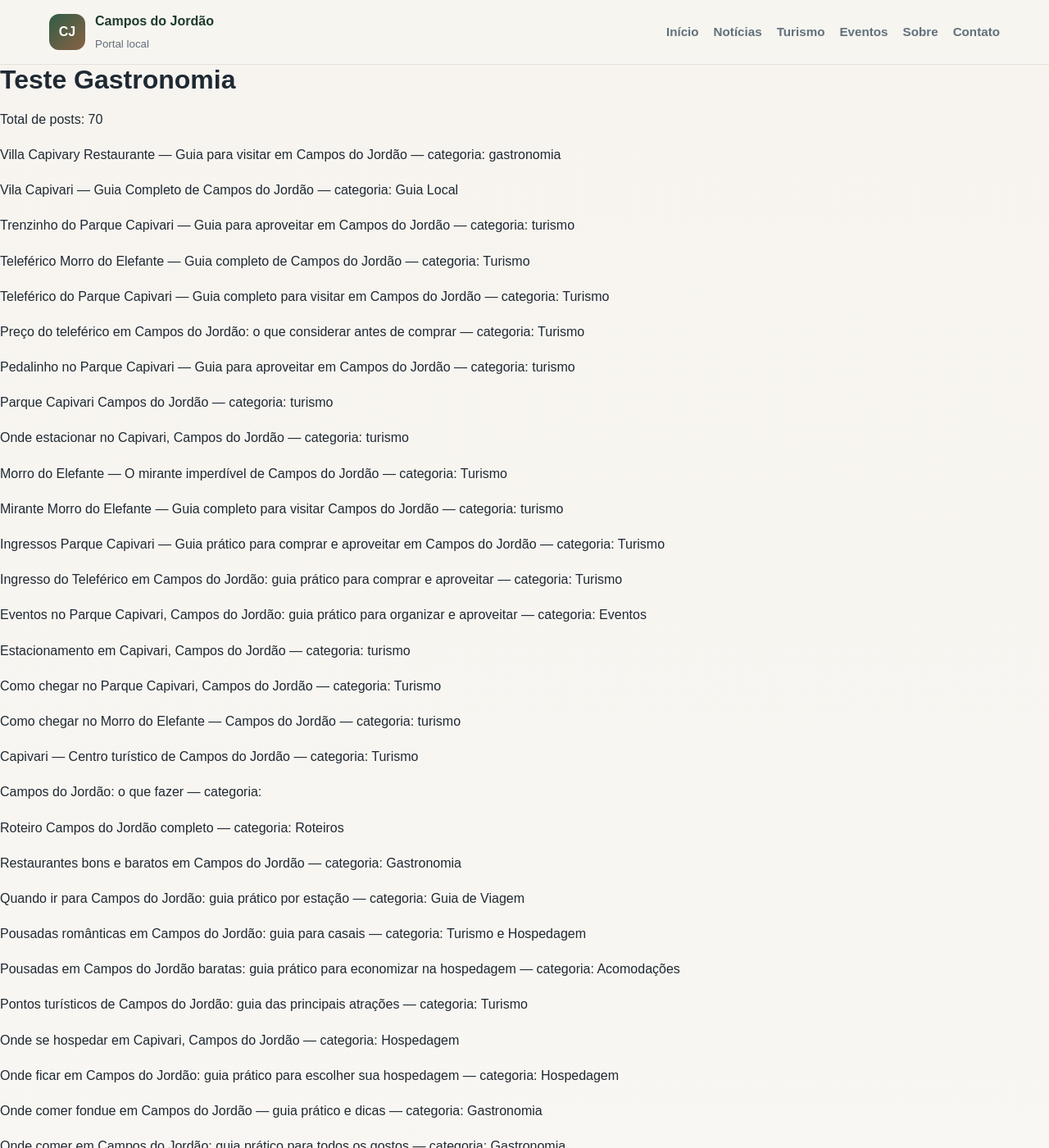
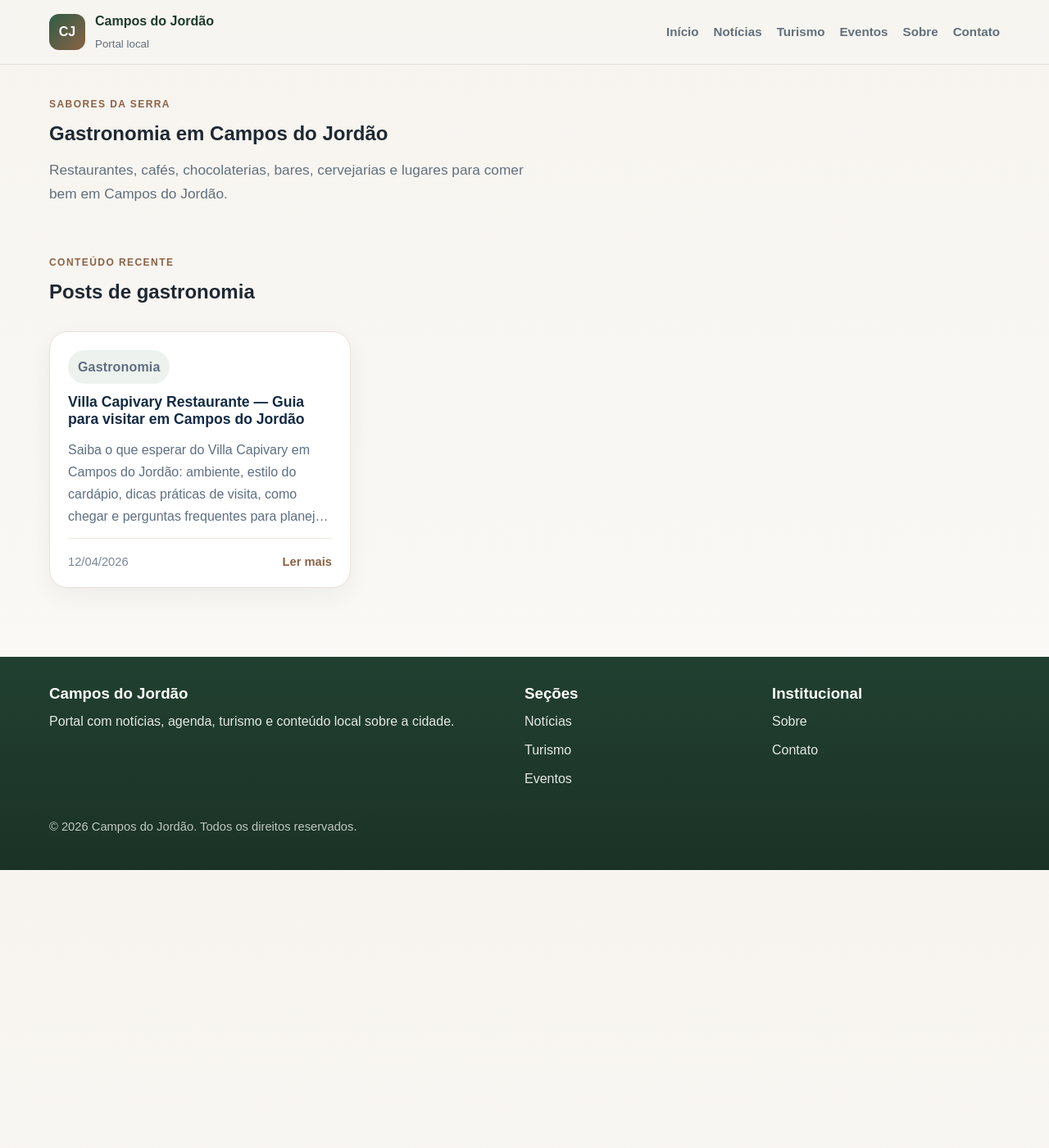
Before and after one commit to projetocamposdojordao/projetocamposdojordao.github.io, a Jekyll site: the page built from gastronomia.md, in a window 1280 px wide and 1400 px high. Shown: the whole window at 82% size. Built offline with Jekyll 4.4.1, drawn with Linux system fonts in a browser that asks for light colours; some of the changed text lies outside the part shown.

Commit message:
Update gastronomia.md

```diff
--- a/gastronomia.md
+++ b/gastronomia.md
@@ -1,15 +1,60 @@
 ---
 layout: default
 title: Gastronomia
+description: Restaurantes, cafés, bares e onde comer bem em Campos do Jordão.
 permalink: /gastronomia/
 ---
 
-<h1>Teste Gastronomia</h1>
+<section class="hero-banner page-hero">
+  <div class="container">
+    <div class="page-hero-card">
+      <p class="eyebrow">Sabores da serra</p>
+      <h1>Gastronomia em Campos do Jordão</h1>
+      <p class="lead">
+        Restaurantes, cafés, chocolaterias, bares, cervejarias e lugares para comer bem em Campos do Jordão.
+      </p>
+    </div>
+  </div>
+</section>
 
-<p>Total de posts: {{ site.posts | size }}</p>
+<section class="content-section">
+  <div class="container">
+    <div class="section-heading">
+      <div>
+        <p class="eyebrow">Conteúdo recente</p>
+        <h2>Posts de gastronomia</h2>
+      </div>
+    </div>
 
-{% for post in site.posts %}
-  <p>
-    {{ post.title }} — categoria: {{ post.category }}
-  </p>
-{% endfor %}
+    {% assign food_posts = site.posts | where: "category", "gastronomia" %}
+
+    {% if food_posts.size == 0 %}
+      <p>Ainda não há posts nesta categoria.</p>
+    {% else %}
+      <div class="cards-grid portal-cards">
+        {% for post in food_posts limit:12 %}
+          <article class="card portal-card">
+            {% if post.image %}
+              <a href="{{ post.url }}">
+                <img src="{{ post.image | relative_url }}" alt="{{ post.title }}" class="card-thumb">
+              </a>
+            {% endif %}
+            <div class="card-body">
+              <p class="tag">Gastronomia</p>
+              <h3><a href="{{ post.url }}">{{ post.title }}</a></h3>
+
+              {% if post.description %}
+                <p>{{ post.description }}</p>
+              {% endif %}
+
+              <div class="card-footer">
+                <span>{{ post.date | date: "%d/%m/%Y" }}</span>
+                <a href="{{ post.url }}">Ler mais</a>
+              </div>
+            </div>
+          </article>
+        {% endfor %}
+      </div>
+    {% endif %}
+  </div>
+</section>
```
